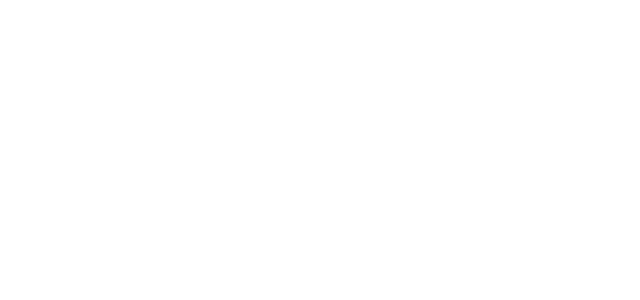
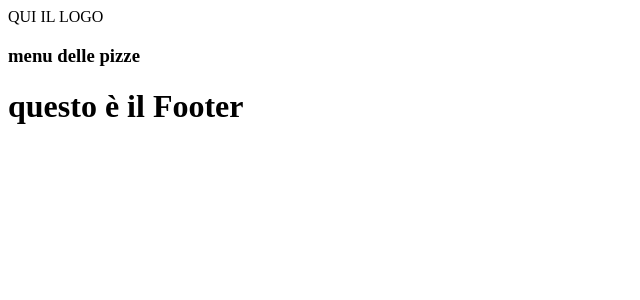
Before and after one commit to Luca-Mangiacotti/react-router, a React (Vite) app: page /menu in a window 1280 px wide. Before the commit this address had no page. Shown: the top 300 px of the page, without its empty margins (0-640 px from the left). Built offline with nearby package versions, Linux system fonts and the light colour scheme.

Commit message:
feat: add default layout and relative paths and error page

```diff
--- a/src/App.jsx
+++ b/src/App.jsx
@@ -1,14 +1,25 @@
 //importiamo il pacchetto per gestire i percorsi delle nostre pagine
 import { BrowserRouter, Route, Routes } from "react-router-dom";
-import Homepage from "./pages/Homepage";
+
+//qui l'import del Layout di Default
+import DefaultLayout from "./pages/DefaultLayout";
 
 //qui gli import delle pagine
+import Homepage from "./pages/Homepage";
+import Menu from "./pages/Menu";
+import AboutUS from "./pages/AboutUs";
+import PageNotFound from "./pages/PageNotFound";
 
 export default function App() {
   return (
     <BrowserRouter>
       <Routes>
-        <Route path="/" element={<Homepage />} />
+        <Route element={<DefaultLayout />}>
+          <Route path="/" element={<Homepage />} />
+          <Route path="/menu" element={<Menu />} />
+          <Route path="/about-us" element={<AboutUS />} />
+        </Route>
+        <Route path="/*" element={<PageNotFound />} />
       </Routes>
     </BrowserRouter>
   );
--- a/src/pages/DefaultLayout.jsx
+++ b/src/pages/DefaultLayout.jsx
@@ -0,0 +1,13 @@
+import { Outlet } from "react-router-dom";
+import Header from "./Header";
+import Footer from "./Footer";
+
+export default function DefaultLayout() {
+  return (
+    <div>
+      <Header />
+      <Outlet />
+      <Footer />
+    </div>
+  );
+}
--- a/src/pages/Header.jsx
+++ b/src/pages/Header.jsx
@@ -1,3 +1,7 @@
 export default function Header() {
-  return <h1> questo è l'header</h1>;
+  return (
+    <div>
+      <div>QUI IL LOGO</div>
+    </div>
+  );
 }
--- /dev/null
+++ b/src/pages/PageNotFound.jsx
@@ -0,0 +1,8 @@
+export default function PageNotFound() {
+  return (
+    <>
+      <h1>ERRORE!</h1>
+      <h2>PAGINA NON TROVATA :/</h2>
+    </>
+  );
+}
```
